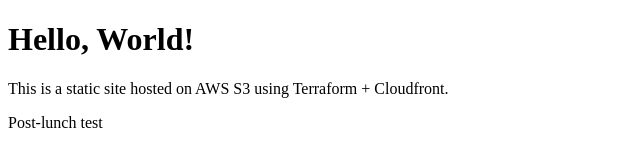
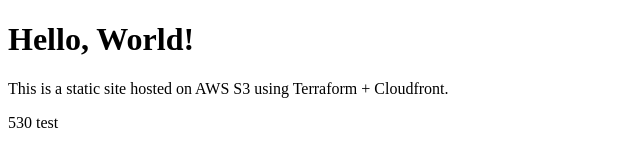
Before and after one commit to eftrout/portfolio-demo, a plain HTML site: page index.html in a window 1280 px wide. Shown: the full height of the page, 0-640 px from the left. Drawn offline with Linux system fonts and the light colour scheme.

Commit message:
530 test

```diff
--- a/index.html
+++ b/index.html
@@ -8,5 +8,5 @@
     <h1>Hello, World!</h1>
     <p>This is a static site hosted on AWS S3 using Terraform + Cloudfront.</p>
 
-    <p>Post-lunch test</p>
+    <p>530 test</p>
 </body>
```
Also changed, not shown: 1 other file.
